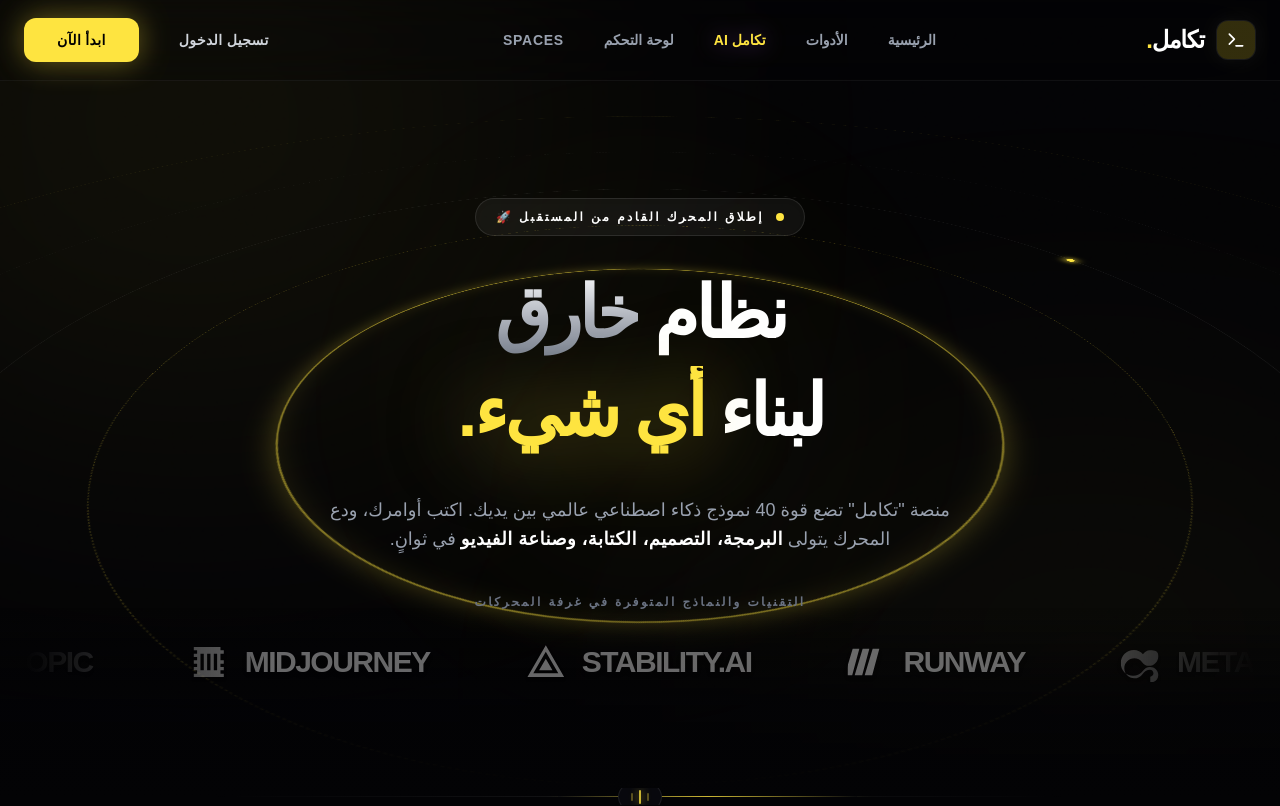
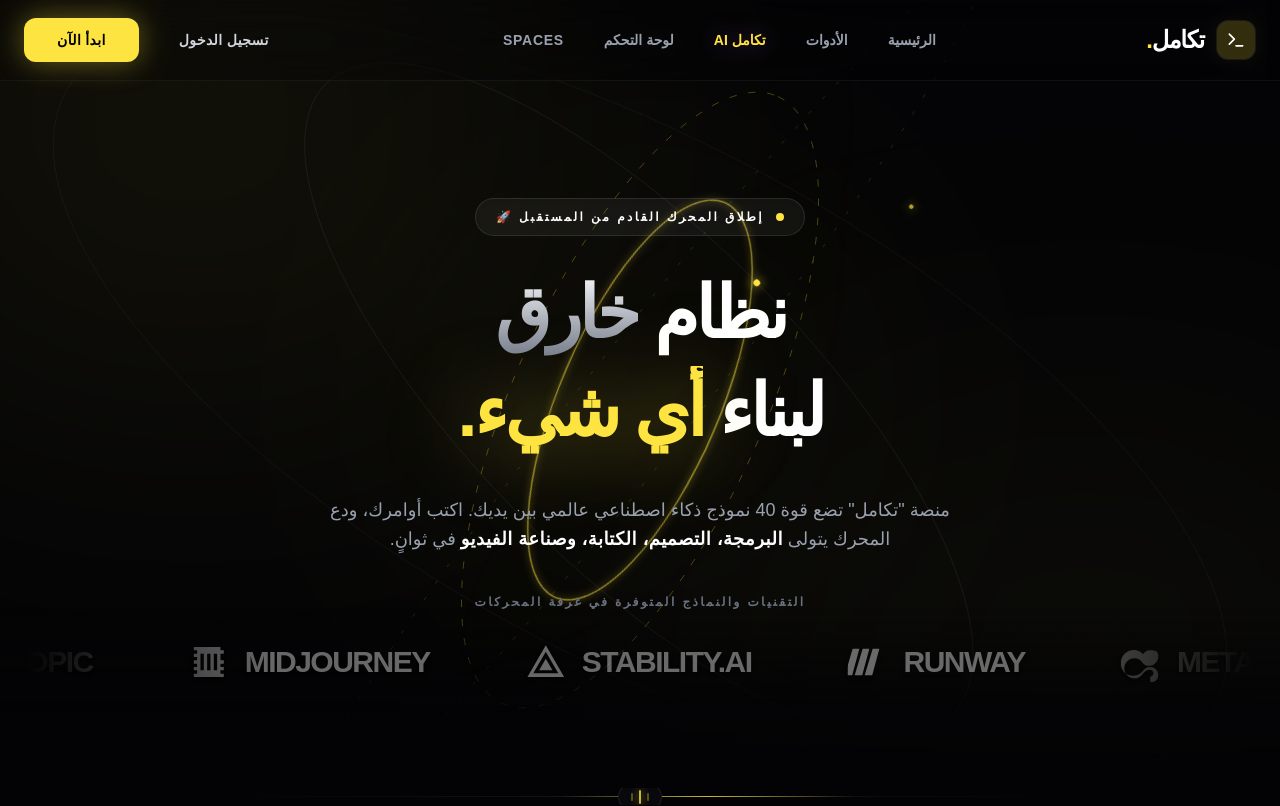
Before and after one commit to mohanedashraff/takamul-ai, a Next.js app: page / in a window 1280 px wide. Shown: the top 806 px of the page. Built offline with nearby package versions, Linux system fonts and the light colour scheme; a web font is replaced by a local one.

Commit message:
feat: replace hero rings with SVG orbital ellipses
Clean tilted ellipses (no CSS 3D distortion), 6 rings at varied
rx/ry/speed/direction, yellow glow filters, two orbiting dots,
pulsing center bloom. Smooth linear rotation via Framer Motion.

Co-Authored-By: Claude Sonnet 4.6 <noreply@anthropic.com>

```diff
--- a/src/app/page.tsx
+++ b/src/app/page.tsx
@@ -816,53 +816,96 @@ export default function PremiumLanding() {
         <div className="absolute top-[-10%] left-[-10%] w-[50%] h-[50%] bg-neon-yellow/10 rounded-full blur-[180px] pointer-events-none" />
         <div className="absolute bottom-[-10%] right-[-10%] w-[50%] h-[50%] bg-neon-yellow/6 rounded-full blur-[180px] pointer-events-none" />
 
-        {/* 3D Animated Rings Background */}
-        <div className="absolute inset-0 flex items-center justify-center pointer-events-none" style={{ perspective: "1200px" }}>
-          {/* Ring 1 — innermost, solid yellow glow */}
-          <motion.div
-            animate={{ rotateZ: 360 }}
-            transition={{ duration: 18, repeat: Infinity, ease: "linear" }}
-            style={{ rotateX: 62, transformStyle: "preserve-3d" }}
-            className="absolute w-[55vw] h-[55vw] rounded-full border-[2px] border-neon-yellow/50 shadow-[0_0_30px_rgba(254,228,64,0.25),inset_0_0_30px_rgba(254,228,64,0.1)]"
-          />
-          {/* Ring 2 — medium, dashed */}
-          <motion.div
-            animate={{ rotateZ: -360 }}
-            transition={{ duration: 30, repeat: Infinity, ease: "linear" }}
-            style={{ rotateX: 62, transformStyle: "preserve-3d" }}
-            className="absolute w-[80vw] h-[80vw] rounded-full border-[1.5px] border-neon-yellow/25 border-dashed"
-          />
-          {/* Ring 3 — with a glowing dot orbiting it */}
-          <motion.div
-            animate={{ rotateZ: 360 }}
-            transition={{ duration: 45, repeat: Infinity, ease: "linear" }}
-            style={{ rotateX: 62, transformStyle: "preserve-3d" }}
-            className="absolute w-[105vw] h-[105vw] rounded-full border border-white/8"
+        {/* SVG Orbital Rings */}
+        <svg
+          className="absolute inset-0 w-full h-full pointer-events-none"
+          viewBox="-960 -540 1920 1080"
+          preserveAspectRatio="xMidYMid slice"
+          xmlns="http://www.w3.org/2000/svg"
+        >
+          <defs>
+            <filter id="rg" x="-40%" y="-40%" width="180%" height="180%">
+              <feGaussianBlur stdDeviation="5" result="b" />
+              <feMerge><feMergeNode in="b"/><feMergeNode in="SourceGraphic"/></feMerge>
+            </filter>
+            <filter id="dg" x="-150%" y="-150%" width="400%" height="400%">
+              <feGaussianBlur stdDeviation="7" result="b" />
+              <feMerge><feMergeNode in="b"/><feMergeNode in="SourceGraphic"/></feMerge>
+            </filter>
+          </defs>
+
+          {/* Ring 1 — inner, bright yellow glow */}
+          <motion.g
+            animate={{ rotate: 360 }}
+            transition={{ duration: 22, repeat: Infinity, ease: "linear" }}
+            style={{ transformBox: "fill-box", transformOrigin: "center" }}
           >
-            {/* Orbiting bright dot */}
-            <span className="absolute -top-1 left-1/2 -translate-x-1/2 w-2.5 h-2.5 rounded-full bg-neon-yellow shadow-[0_0_12px_4px_rgba(254,228,64,0.6)]" />
-          </motion.div>
-          {/* Ring 4 — large outer, slow, dashed white */}
-          <motion.div
-            animate={{ rotateZ: -360 }}
+            <ellipse cx="0" cy="0" rx="290" ry="108" fill="none"
+              stroke="#fee440" strokeWidth="1.8" strokeOpacity="0.55"
+              filter="url(#rg)" />
+          </motion.g>
+
+          {/* Ring 2 — medium, dashed yellow */}
+          <motion.g
+            animate={{ rotate: -360 }}
+            transition={{ duration: 38, repeat: Infinity, ease: "linear" }}
+            style={{ transformBox: "fill-box", transformOrigin: "center" }}
+          >
+            <ellipse cx="0" cy="0" rx="450" ry="168" fill="none"
+              stroke="#fee440" strokeWidth="1.2" strokeOpacity="0.28"
+              strokeDasharray="10 16" />
+          </motion.g>
+
+          {/* Ring 3 — orbiting dot ring */}
+          <motion.g
+            animate={{ rotate: 360 }}
+            transition={{ duration: 55, repeat: Infinity, ease: "linear" }}
+            style={{ transformBox: "fill-box", transformOrigin: "center" }}
+          >
+            <ellipse cx="0" cy="0" rx="600" ry="224" fill="none"
+              stroke="white" strokeWidth="0.8" strokeOpacity="0.1" />
+            <circle cx="0" cy="-224" r="4.5" fill="#fee440" filter="url(#dg)" />
+          </motion.g>
+
+          {/* Ring 4 — very flat/tilted, dashed */}
+          <motion.g
+            animate={{ rotate: -360 }}
+            transition={{ duration: 48, repeat: Infinity, ease: "linear" }}
+            style={{ transformBox: "fill-box", transformOrigin: "center" }}
+          >
+            <ellipse cx="0" cy="0" rx="740" ry="74" fill="none"
+              stroke="#fee440" strokeWidth="1" strokeOpacity="0.18"
+              strokeDasharray="5 22" />
+          </motion.g>
+
+          {/* Ring 5 — outer slow */}
+          <motion.g
+            animate={{ rotate: 360 }}
+            transition={{ duration: 88, repeat: Infinity, ease: "linear" }}
+            style={{ transformBox: "fill-box", transformOrigin: "center" }}
+          >
+            <ellipse cx="0" cy="0" rx="880" ry="348" fill="none"
+              stroke="white" strokeWidth="0.7" strokeOpacity="0.07" />
+          </motion.g>
+
+          {/* Ring 6 — second orbiting dot, opposite direction */}
+          <motion.g
+            animate={{ rotate: -360 }}
             transition={{ duration: 70, repeat: Infinity, ease: "linear" }}
-            style={{ rotateX: 62, transformStyle: "preserve-3d" }}
-            className="absolute w-[135vw] h-[135vw] rounded-full border border-white/5 border-dashed"
-          />
-          {/* Ring 5 — outermost faint yellow */}
-          <motion.div
-            animate={{ rotateZ: 360 }}
-            transition={{ duration: 100, repeat: Infinity, ease: "linear" }}
-            style={{ rotateX: 62, transformStyle: "preserve-3d" }}
-            className="absolute w-[170vw] h-[170vw] rounded-full border border-neon-yellow/8"
-          />
-          {/* Pulsing center glow */}
-          <motion.div
-            animate={{ scale: [1, 1.4, 1], opacity: [0.15, 0.35, 0.15] }}
-            transition={{ duration: 4, repeat: Infinity, ease: "easeInOut" }}
-            className="absolute w-[30vw] h-[30vw] rounded-full bg-neon-yellow/10 blur-[80px]"
-          />
-        </div>
+            style={{ transformBox: "fill-box", transformOrigin: "center" }}
+          >
+            <ellipse cx="0" cy="0" rx="450" ry="168" fill="none"
+              stroke="none" />
+            <circle cx="450" cy="0" r="3" fill="#fee440" opacity="0.7" filter="url(#dg)" />
+          </motion.g>
+        </svg>
+
+        {/* Pulsing center glow */}
+        <motion.div
+          animate={{ scale: [1, 1.5, 1], opacity: [0.12, 0.28, 0.12] }}
+          transition={{ duration: 4.5, repeat: Infinity, ease: "easeInOut" }}
+          className="absolute top-1/2 left-1/2 -translate-x-1/2 -translate-y-1/2 w-[28vw] h-[28vw] rounded-full bg-neon-yellow/10 blur-[90px] pointer-events-none"
+        />
 
         {/* Floating Complex Glass Widgets (Background App Mockups) - TEMPORARILY DISABLED */}
         {/*
```
